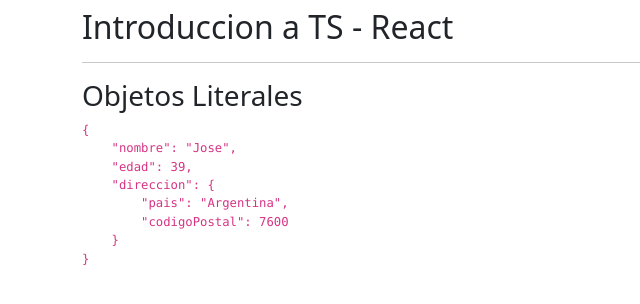
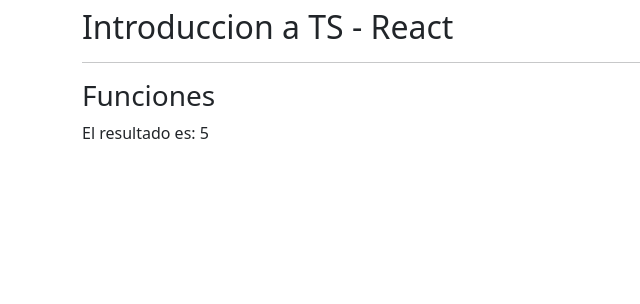
Before and after one commit to jsemalvarez/react-ts, a React (Create React App) app: page / in a window 1280 px wide. Shown: the top 304 px of the page, without its empty margins (0-640 px from the left). Built offline with nearby package versions, Linux system fonts and the light colour scheme.

Commit message:
funciones, retorno y argumentos

```diff
--- a/src/App.tsx
+++ b/src/App.tsx
@@ -1,6 +1,7 @@
 // import { TiposBasicos } from "./typescript/TiposBasicos"
+// import { ObjetosLiterales } from "./typescript/ObjetosLiterales"
 
-import { ObjetosLiterales } from "./typescript/ObjetosLiterales"
+import { Funciones } from "./typescript/Funciones"
 
 const App = () => {
 
@@ -8,7 +9,7 @@
     <div className="mt-2">
       <h2>Introduccion a TS - React</h2>
       <hr />
-      <ObjetosLiterales />
+      <Funciones />
 
     </div>
   )
--- /dev/null
+++ b/src/typescript/Funciones.tsx
@@ -0,0 +1,16 @@
+
+
+export const Funciones = () => {
+
+    const sumar = ():number => {
+        return 5
+    }
+
+
+    return (
+        <>
+            <h3>Funciones</h3>
+            <span> El resultado es: { sumar() }</span>
+        </>
+    )
+}
```
